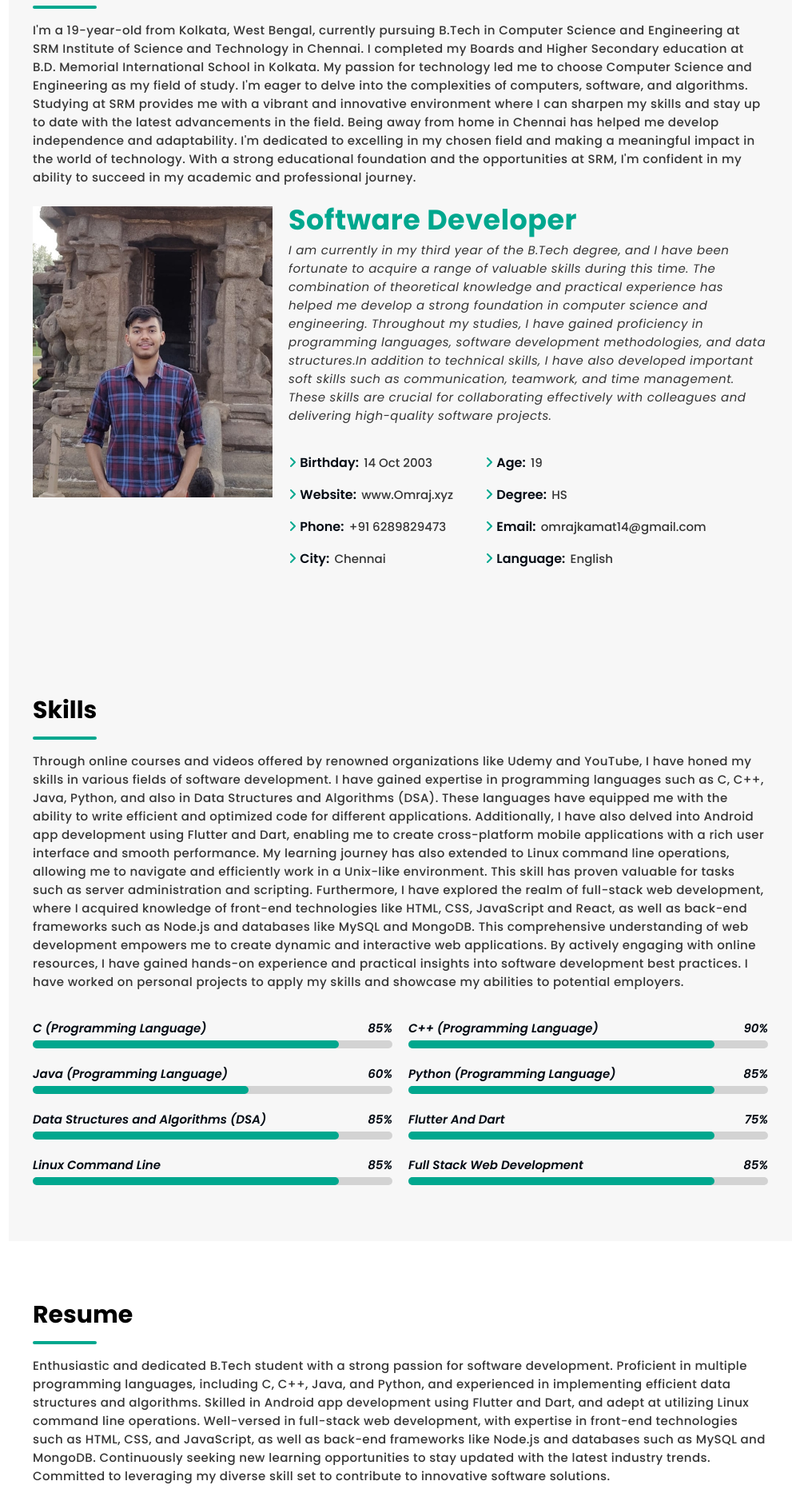
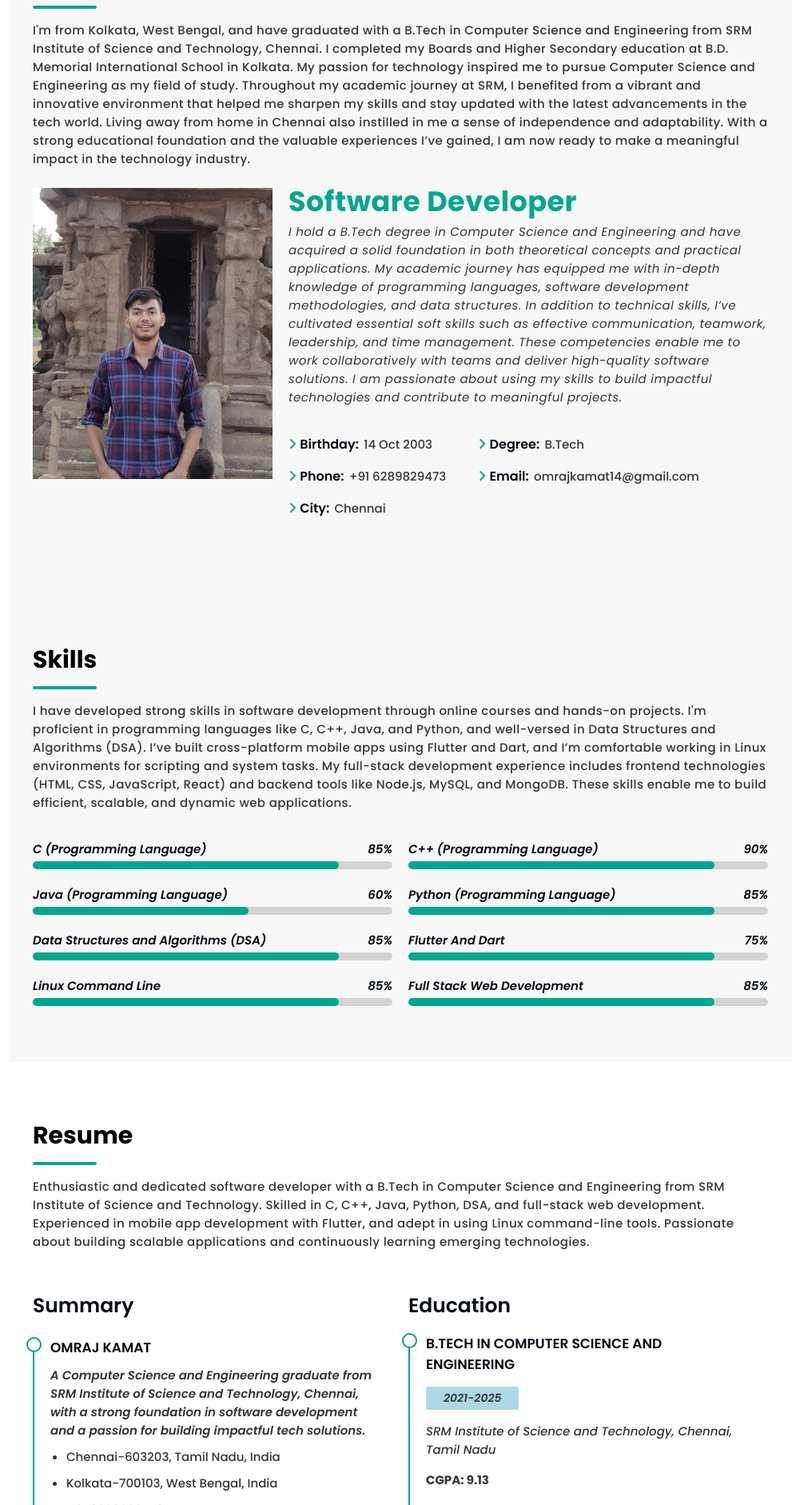
Before and after one commit to omrajkamat68/Portfolio, a plain HTML site: page index.html in a window 1280 px wide. Shown: the part 918-2800 px from the top of the page at 80% size, without its empty margins (289-1280 px from the left). Drawn offline with nearby package versions, Linux system fonts and the light colour scheme.

Commit message:
ABout me updated

```diff
--- a/index.html
+++ b/index.html
@@ -16,7 +16,6 @@
             <img src="img/profile-img.jpg" alt="" width="150px">
             <h1>Omraj Kamat</h1>
             <div class="social-icons">
-                <a href="https://www.facebook.com/omraj.kamat.50?mibextid=ZbWKwL"><i class="fa-brands fa-facebook"></i></a>
                 <a href="https://instagram.com/kamatomraj?igshid=OTk0YzhjMDVlZA=="><i class="fa-brands fa-instagram"></i></a>
                 <a href="https://github.com/omrajkamat68"><i class="fa-brands fa-github"></i></a>
                 <a href="https://www.linkedin.com/in/omraj-kamat-7a6220241"><i class="fa-brands fa-linkedin"></i></a>
@@ -66,17 +65,9 @@
 
             <h1 class="sub-heading">About Me</h1>
             <div class="divider"></div>
-            <p class="sub-para">I'm a 19-year-old from Kolkata, West Bengal, currently pursuing B.Tech in Computer Science and Engineering at SRM Institute of Science and Technology in Chennai. I completed my Boards and Higher Secondary education at B.D. Memorial International School in Kolkata.
+            <p class="sub-para">I'm from Kolkata, West Bengal, and have graduated with a B.Tech in Computer Science and Engineering from SRM Institute of Science and Technology, Chennai. I completed my Boards and Higher Secondary education at B.D. Memorial International School in Kolkata. My passion for technology inspired me to pursue Computer Science and Engineering as my field of study.
 
-                My passion for technology led me to choose Computer Science and Engineering as my field of study. I'm eager to delve into the complexities of computers, software, and algorithms.
-
-                Studying at SRM provides me with a vibrant and innovative environment where I can sharpen my skills and stay up to date with the latest advancements in the field.
-
-                Being away from home in Chennai has helped me develop independence and adaptability.
-
-                I'm dedicated to excelling in my chosen field and making a meaningful impact in the world of technology.
-
-                With a strong educational foundation and the opportunities at SRM, I'm confident in my ability to succeed in my academic and professional journey.
+Throughout my academic journey at SRM, I benefited from a vibrant and innovative environment that helped me sharpen my skills and stay updated with the latest advancements in the tech world. Living away from home in Chennai also instilled in me a sense of independence and adaptability. With a strong educational foundation and the valuable experiences I’ve gained, I am now ready to make a meaningful impact in the technology industry.
 
 
 
@@ -93,16 +84,15 @@
                 <!-- information -->
                 <div class="info-col">
                     <h2>Software Developer</h2>
-                    <p>I am currently in my third year of the B.Tech degree, and I have been fortunate to acquire a range of valuable skills during this time. The combination of theoretical knowledge and practical experience has helped me develop a strong foundation in computer science and engineering.
+                    <p>I hold a B.Tech degree in Computer Science and Engineering and have acquired a solid foundation in both theoretical concepts and practical applications. My academic journey has equipped me with in-depth knowledge of programming languages, software development methodologies, and data structures.
 
-                        Throughout my studies, I have gained proficiency in programming languages, software development methodologies, and data structures.In addition to technical skills, I have also developed important soft skills such as communication, teamwork, and time management. These skills are crucial for collaborating effectively with colleagues and delivering high-quality software projects.</p>
+In addition to technical skills, I’ve cultivated essential soft skills such as effective communication, teamwork, leadership, and time management. These competencies enable me to work collaboratively with teams and deliver high-quality software solutions. I am passionate about using my skills to build impactful technologies and contribute to meaningful projects.</p>
                     <div class="icon-list-col">
 
                             <!-- Left-Side list -->
                             <div class="icon-list">
                                 <ul>
                                     <li><i class="fa-solid fa-angle-right"></i> <strong>Birthday:</strong> <span>14 Oct 2003</span></li>
-                                    <li><i class="fa-solid fa-angle-right"></i> <strong>Website:</strong> <span>www.Omraj.xyz</span></li>
                                     <li><i class="fa-solid fa-angle-right"></i> <strong>Phone:</strong> <span>+91 6289829473</span></li>
                                     <li><i class="fa-solid fa-angle-right"></i> <strong>City:</strong> <span>Chennai</span></li>
                                 </ul>
@@ -112,10 +102,8 @@
                             <!-- Right-Side list -->
                             <div class="icon-list">
                                 <ul>
-                                    <li><i class="fa-solid fa-angle-right"></i> <strong>Age:</strong> <span>19</span></li>
-                                    <li><i class="fa-solid fa-angle-right"></i> <strong>Degree:</strong> <span>HS</span></li>
+                                    <li><i class="fa-solid fa-angle-right"></i> <strong>Degree:</strong> <span>B.Tech</span></li>
                                     <li><i class="fa-solid fa-angle-right"></i> <strong>Email:</strong> <span>omrajkamat14@gmail.com</span></li>
-                                    <li><i class="fa-solid fa-angle-right"></i> <strong>Language:</strong> <span>English</span></li>
                                 </ul>
                             </div>
 
@@ -133,15 +121,11 @@
 
             <h1 class="sub-heading">Skills</h1>
             <div class="divider"></div>
-            <p class="sub-para">Through online courses and videos offered by renowned organizations like Udemy and YouTube, I have honed my skills in various fields of software development. I have gained expertise in programming languages such as C, C++, Java, Python, and also in Data Structures and Algorithms (DSA). These languages have equipped me with the ability to write efficient and optimized code for different applications.
+            <p class="sub-para">I have developed strong skills in software development through online courses and hands-on projects. I'm proficient in programming languages like C, C++, Java, and Python, and well-versed in Data Structures and Algorithms (DSA). I’ve built cross-platform mobile apps using Flutter and Dart, and I’m comfortable working in Linux environments for scripting and system tasks.
 
-                Additionally, I have also delved into Android app development using Flutter and Dart, enabling me to create cross-platform mobile applications with a rich user interface and smooth performance.
+My full-stack development experience includes frontend technologies (HTML, CSS, JavaScript, React) and backend tools like Node.js, MySQL, and MongoDB. These skills enable me to build efficient, scalable, and dynamic web applications.
 
-                My learning journey has also extended to Linux command line operations, allowing me to navigate and efficiently work in a Unix-like environment. This skill has proven valuable for tasks such as server administration and scripting.
-
-                Furthermore, I have explored the realm of full-stack web development, where I acquired knowledge of front-end technologies like HTML, CSS, JavaScript and React, as well as back-end frameworks such as Node.js and databases like MySQL and MongoDB. This comprehensive understanding of web development empowers me to create dynamic and interactive web applications.
-
-                By actively engaging with online resources, I have gained hands-on experience and practical insights into software development best practices. I have worked on personal projects to apply my skills and showcase my abilities to potential employers.</p>
+</p>
 
             <div class="skill-row">
 
@@ -245,7 +229,7 @@
 
             <h1 class="sub-heading">Resume</h1>
             <div class="divider"></div>
-            <p class="sub-para">Enthusiastic and dedicated B.Tech student with a strong passion for software development. Proficient in multiple programming languages, including C, C++, Java, and Python, and experienced in implementing efficient data structures and algorithms. Skilled in Android app development using Flutter and Dart, and adept at utilizing Linux command line operations. Well-versed in full-stack web development, with expertise in front-end technologies such as HTML, CSS, and JavaScript, as well as back-end frameworks like Node.js and databases such as MySQL and MongoDB. Continuously seeking new learning opportunities to stay updated with the latest industry trends. Committed to leveraging my diverse skill set to contribute to innovative software solutions.</p>
+            <p class="sub-para">Enthusiastic and dedicated software developer with a B.Tech in Computer Science and Engineering from SRM Institute of Science and Technology. Skilled in C, C++, Java, Python, DSA, and full-stack web development. Experienced in mobile app development with Flutter, and adept in using Linux command-line tools. Passionate about building scalable applications and continuously learning emerging technologies.</p>
 
             <div class="resume-row">
 
@@ -256,7 +240,7 @@
 
                     <div class="my-info">
                         <h3>Omraj Kamat</h3>
-                        <p>I am a 19-year-old boy from Kolkata, West Bengal, currently pursuing my B.Tech in Computer Science and Engineering from SRM Institute of Science and Technology, Chennai. I am currently in my third year of the course, specializing in this exciting field.</p>
+                        <p>A Computer Science and Engineering graduate from SRM Institute of Science and Technology, Chennai, with a strong foundation in software development and a passion for building impactful tech solutions.</p>
                         <ul>
                             <li>Chennai-603203, Tamil Nadu, India</li>
                             <li>Kolkata-700103, West Bengal, India</li>
@@ -276,20 +260,21 @@
 
                     <div class="my-edu">
 
-                        <h3>AISSE Board Examination</h3>
-                        <span class="sp-box">2019-2020</span>
-                        <p>BD Memorial International School, Kolkata, West Bengal</p>
-                        <p><strong>Percentage: 89%</strong></p>
+                        <h3>B.Tech in Computer Science And Engineering</h3>
+                        <span class="sp-box">2021-2025</span>
+                        <p>SRM Institute of Science and Technology, Chennai, Tamil Nadu</p>
+                        <p><strong>CGPA: 9.13</strong></p>
 
                         <h3>AISSCE Higher Secondary</h3>
                         <span class="sp-box">2020-2021</span>
                         <p>BD Memorial International School, Kolkata, West Bengal</p>
-                        <p><strong>Percentage: 89%</strong></p>
+                        <p><strong>Percentage: 85.66%</strong></p>
 
-                        <h3>B.Tech in Computer Science And Engineering</h3>
-                        <span class="sp-box">2021-present</span>
-                        <p>SRM Institute of Science and Technology, Chennai, Tamil Nadu</p>
-                        <p><strong>CGPA: 9.32 (For 4 Semesters)</strong></p>
+                        <h3>AISSE Board Examination</h3>
+                        <span class="sp-box">2018-2019</span>
+                        <p>BD Memorial International School, Kolkata, West Bengal</p>
+                        <p><strong>Percentage: 88.16%</strong></p>
+
 
                     </div>
 
@@ -307,9 +292,7 @@
 
             <h1 class="sub-heading">Portfolio</h1>
             <div class="divider"></div>
-            <p class="sub-para">Throughout my learning journey, I have gained expertise in various aspects of software engineering, including programming languages, web development, and software design. My dedication to staying up-to-date with industry trends and best practices ensures that I can tackle complex challenges with confidence.
-
-                I am excited to showcase my projects and skills, and I am always open to new opportunities and collaborations. Feel free to explore my portfolio and get in touch with me for any inquiries or opportunities to work together. Thank you for visiting!</p>
+            <p class="sub-para">Over the course of my development journey, I have worked on several real-world projects that demonstrate my ability to build, scale, and maintain software solutions. These projects span across web development, mobile apps, backend systems, and more. Each project reflects my problem-solving skills, knowledge of modern technologies, and dedication to clean, efficient code.</p>
 
             <div class="port-row">
 
```
